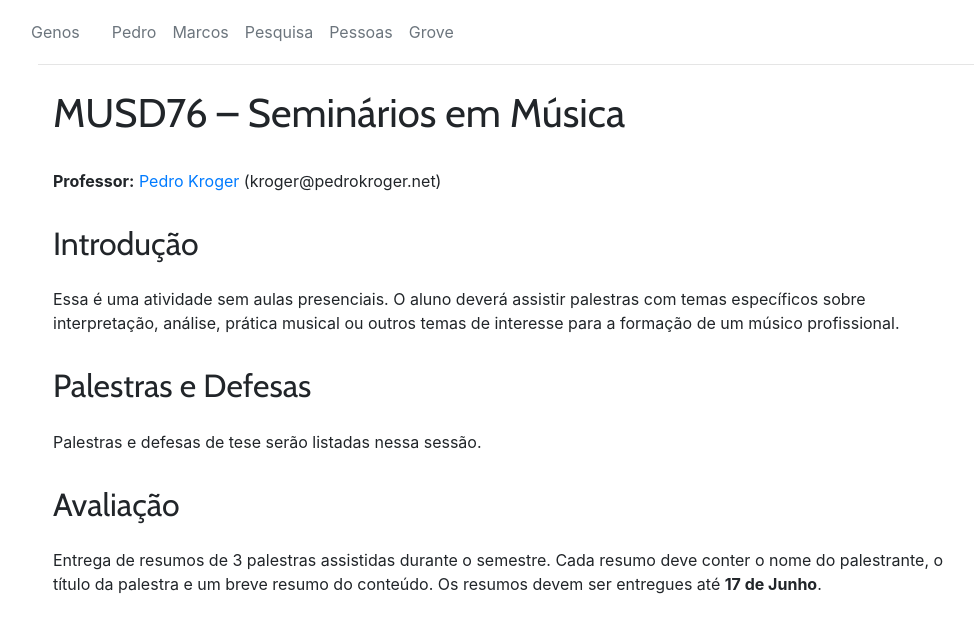
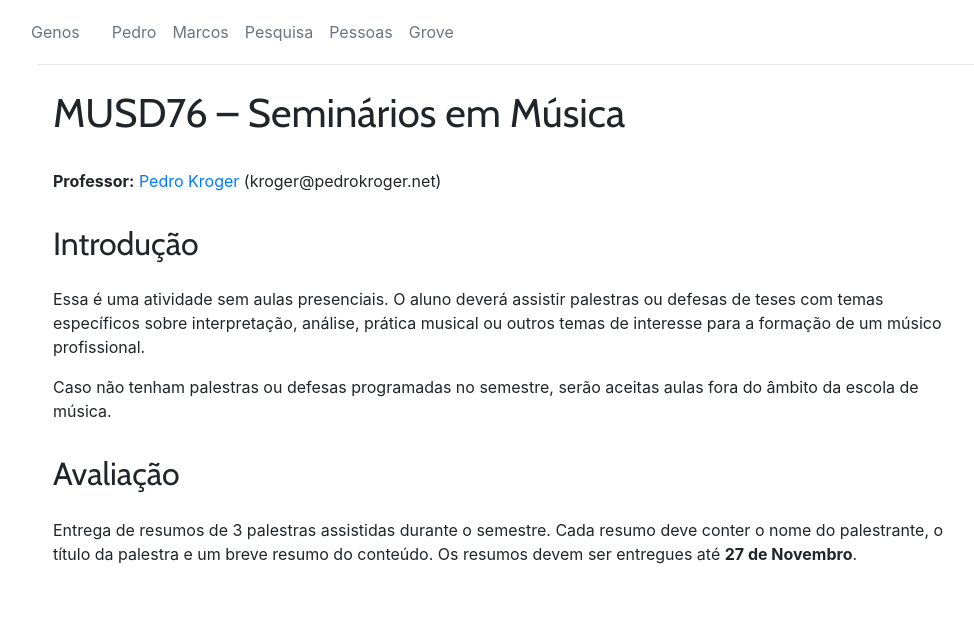
Before and after one commit to kroger/genosmus, a Jekyll site: the page built from _pedro/2019.2/musd76.md, in a window 1280 px wide. Shown: the top 633 px of the page, without its empty margins (47-1021 px from the left). Built offline with Jekyll 4.4.1, drawn with Linux system fonts in a browser that asks for light colours.

```diff
--- a/_pedro/2019.2/musd76.md
+++ b/_pedro/2019.2/musd76.md
@@ -6,17 +6,16 @@ title: MUSD76 -- Seminários em Música
 ## Introdução
 
 Essa é uma atividade sem aulas presenciais. O aluno deverá assistir
-palestras com temas específicos sobre interpretação, análise, prática
-musical ou outros temas de interesse para a formação de um músico
-profissional.
+palestras ou defesas de teses com temas específicos sobre interpretação,
+análise, prática musical ou outros temas de interesse para a formação de
+um músico profissional.
 
-## Palestras e Defesas
-
-Palestras e defesas de tese serão listadas nessa sessão.
+Caso não tenham palestras ou defesas programadas no semestre, serão
+aceitas aulas fora do âmbito da escola de música.
 
 ## Avaliação
 
 Entrega de resumos de 3 palestras assistidas durante o semestre. Cada
 resumo deve conter o nome do palestrante, o título da palestra e um
-breve resumo do conteúdo. Os resumos devem ser entregues até **17 de
-Junho**.
+breve resumo do conteúdo. Os resumos devem ser entregues até **27 de
+Novembro**.
```
Also changed, not shown: _pedro/2019.2/musd77.md (+1 -1 lines).
